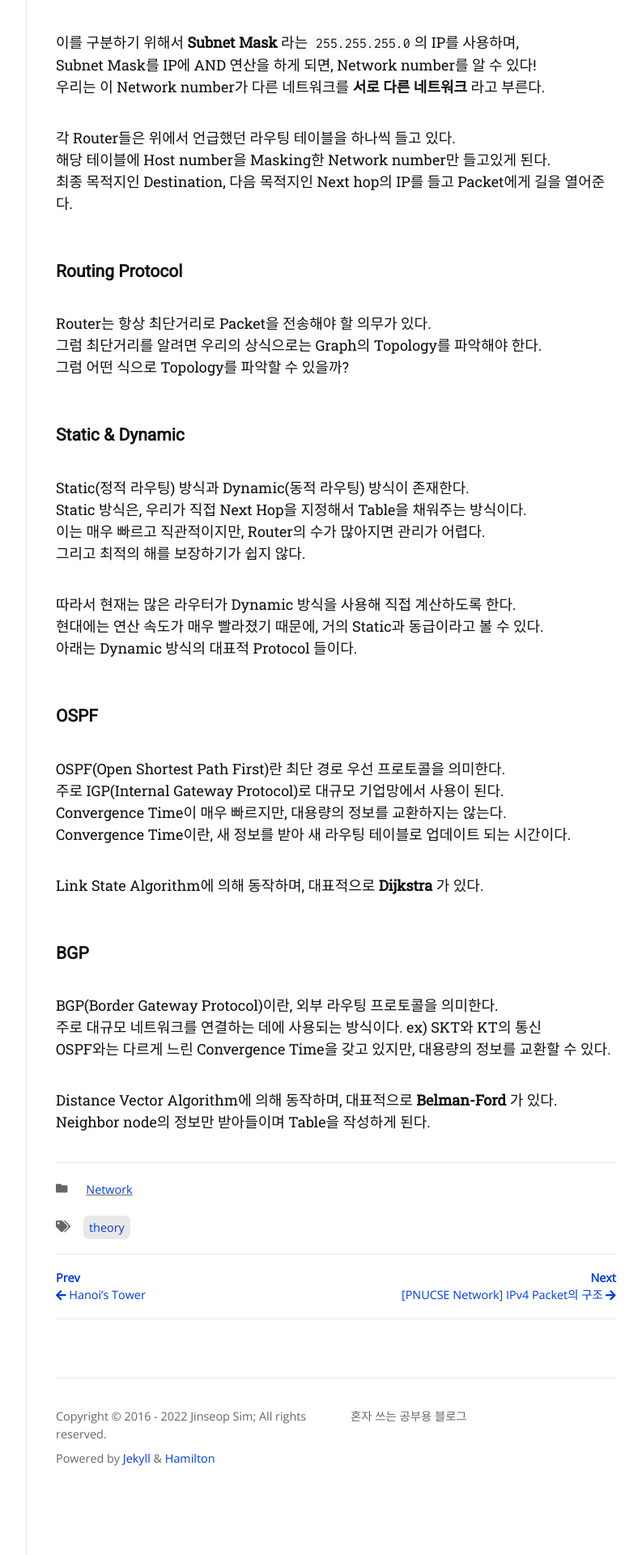
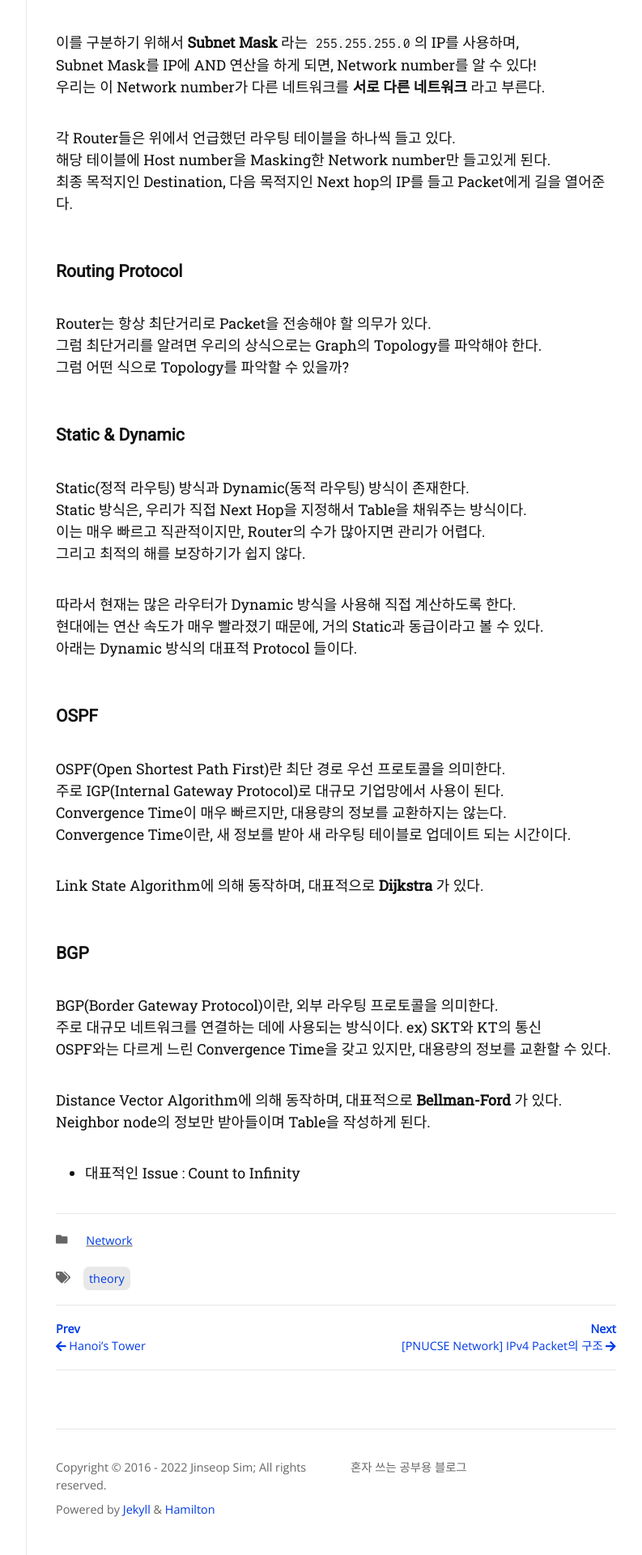
Before and after one commit to Jinseop-Sim/Jinseop-Sim.github.io, a Jekyll site: the page built from _posts/2022-09-22-router.md, in a window 1280 px wide. Shown: the part 1289-3209 px from the top of the page at 81% size, without its empty margins (357-1150 px from the left). Built offline with Jekyll 4.4.1, drawn with Linux system fonts in a browser that asks for light colours; nearby versions of some CDN libraries; some web fonts are replaced.

Commit message:
modify post

```diff
--- a/_posts/2022-09-22-router.md
+++ b/_posts/2022-09-22-router.md
@@ -71,5 +71,7 @@ BGP(Border Gateway Protocol)이란, 외부 라우팅 프로토콜을 의미한
 주로 대규모 네트워크를 연결하는 데에 사용되는 방식이다. ex) SKT와 KT의 통신
 OSPF와는 다르게 느린 Convergence Time을 갖고 있지만, 대용량의 정보를 교환할 수 있다.
 
-Distance Vector Algorithm에 의해 동작하며, 대표적으로 __Belman-Ford__ 가 있다.
+Distance Vector Algorithm에 의해 동작하며, 대표적으로 __Bellman-Ford__ 가 있다.
 Neighbor node의 정보만 받아들이며 Table을 작성하게 된다.
+
+- 대표적인 Issue : Count to Infinity
```
